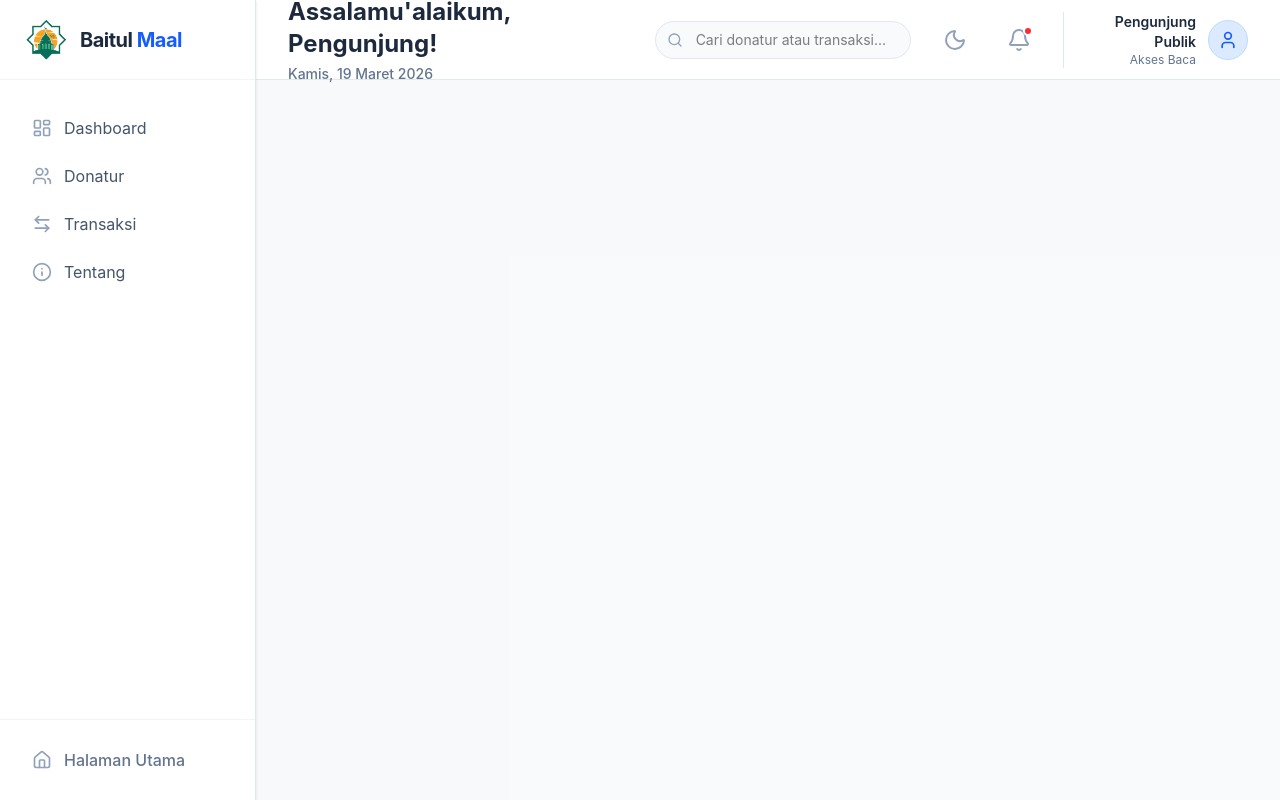
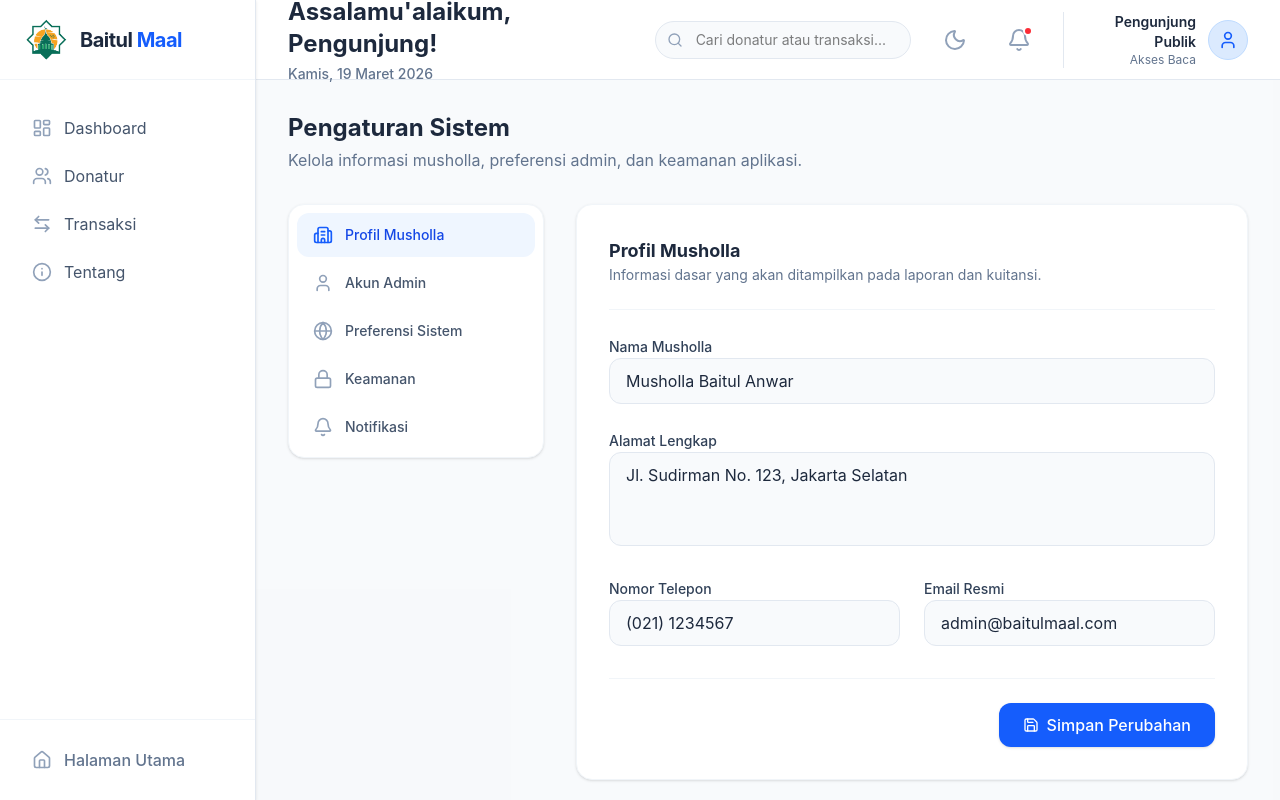
Before and after one commit to hengkikrs/Baitulanwar-dashboard, a Next.js app: page /dashboard/pengaturan in a window 1280 px wide. Built offline with nearby package versions, Linux system fonts and the light colour scheme; no server answers; the database is empty.

Commit message:
Fix: Perbaiki pengaturan agar tidak kosong

```diff
--- a/src/app/dashboard/pengaturan/page.tsx
+++ b/src/app/dashboard/pengaturan/page.tsx
@@ -18,14 +18,11 @@ export default function PengaturanPage() {
   const [mounted, setMounted] = useState(false);
   const [activeTab, setActiveTab] = useState("profil");
   const [isLoading, setIsLoading] = useState(false);
-
-  if (!mounted) return null;
-
   const [profilForm, setProfilForm] = useState({
-    nama: "",
-    alamat: "",
-    telepon: "",
-    email: "",
+    nama: "Musholla Baitul Anwar",
+    alamat: "Jl. Sudirman No. 123, Jakarta Selatan",
+    telepon: "(021) 1234567",
+    email: "admin@baitulmaal.com",
   });
 
   useEffect(() => {
@@ -48,14 +45,17 @@ export default function PengaturanPage() {
         email: data.email || "",
       });
     } else if (error && error.code !== "PGRST116") {
-      setProfilForm({
-        nama: "Musholla Baitul Anwar",
-        alamat: "Jl. Sudirman No. 123, Jakarta Selatan",
-        telepon: "(021) 1234567",
-        email: "admin@baitulmaal.com",
-      });
+      console.log("Error fetching profile:", error);
     }
   };
+
+  if (!mounted) {
+    return (
+      <div className="flex items-center justify-center min-h-[400px]">
+        <Loader2 className="w-8 h-8 animate-spin text-blue-500" />
+      </div>
+    );
+  }
 
   const handleSaveProfile = async () => {
     setIsLoading(true);
```
